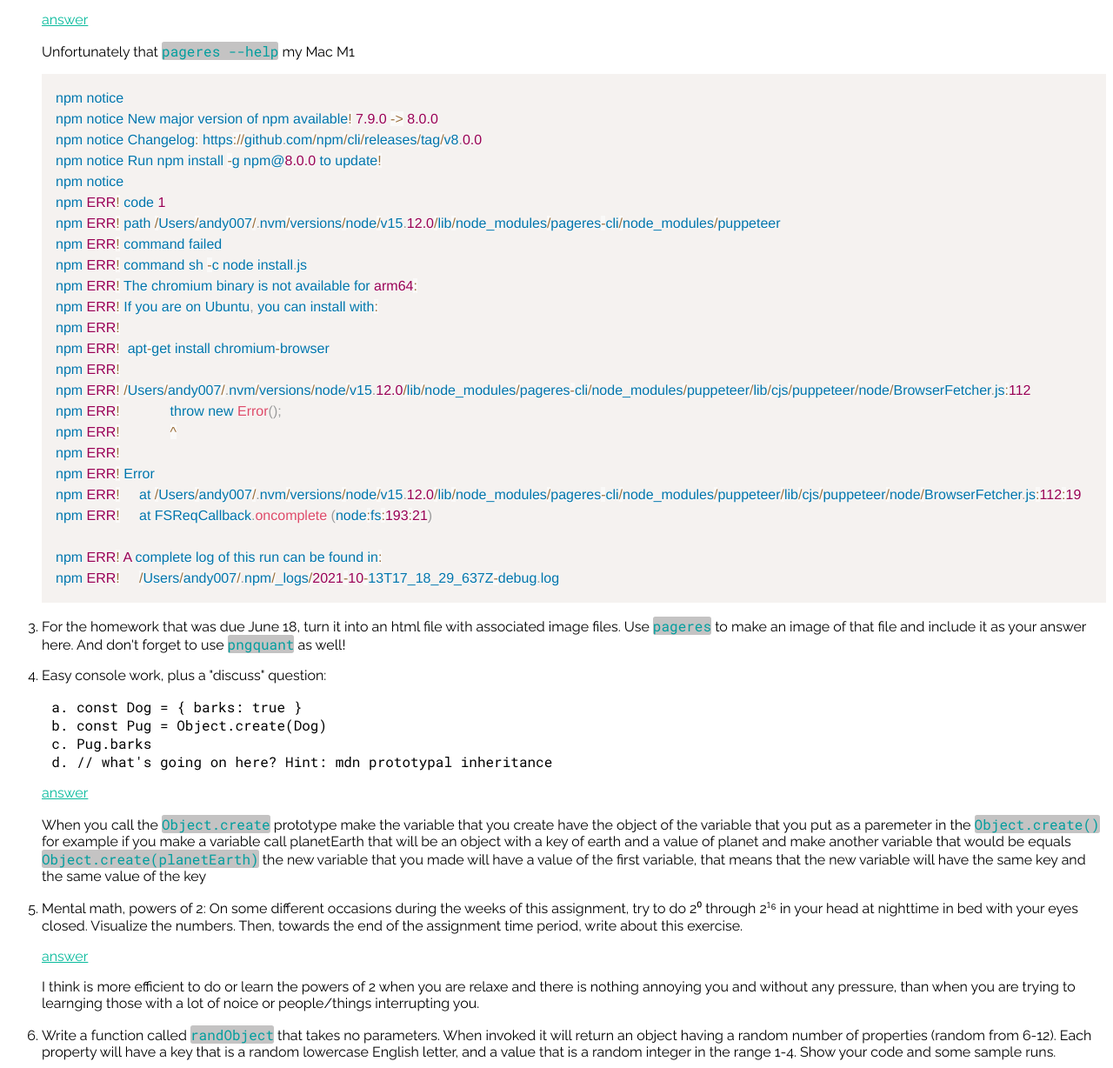
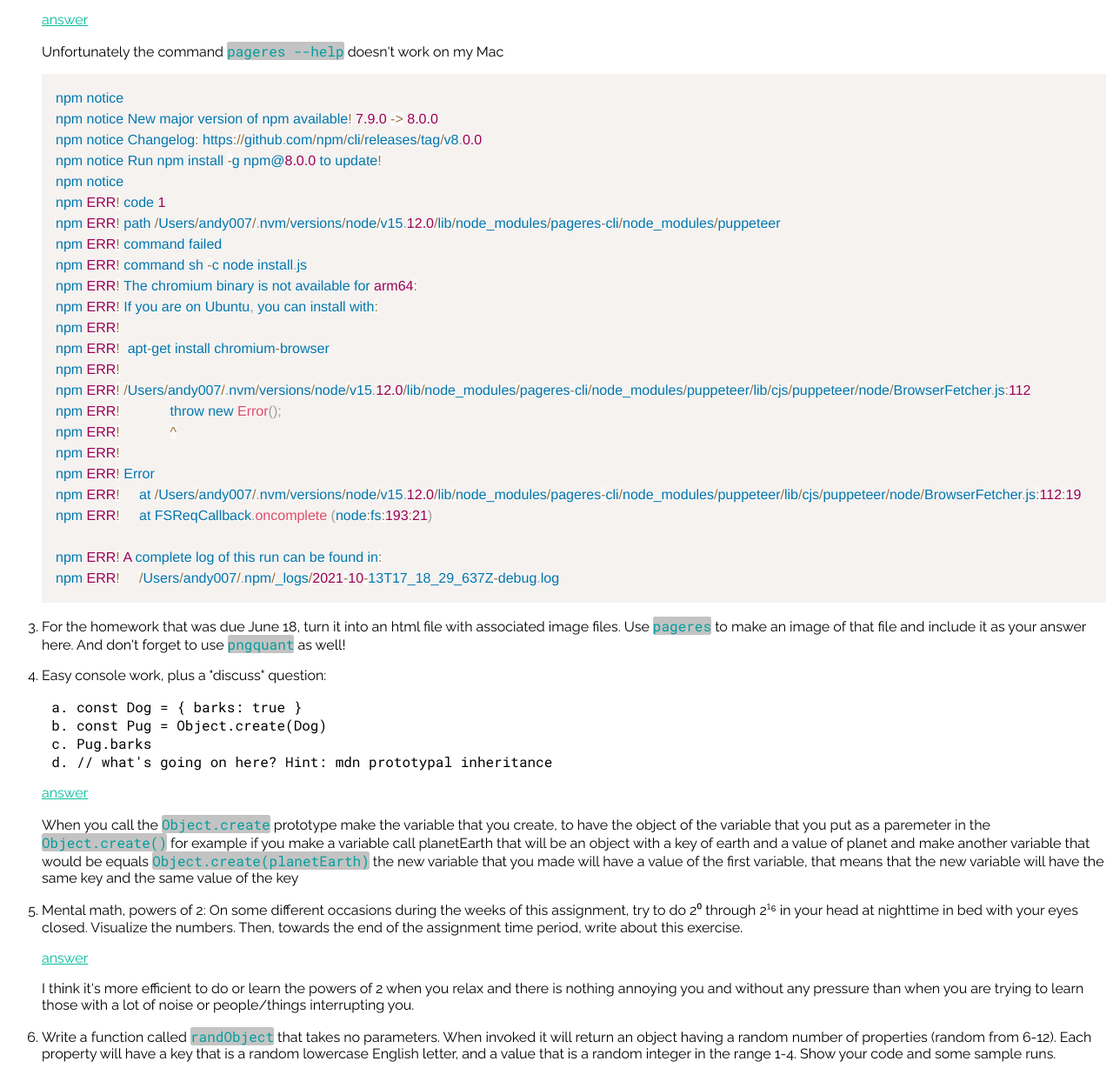
Before and after one commit to Andyagent007/Homework, a plain HTML site: page 2021-10-31/hw2021-10-31.html in a window 1280 px wide. Shown: the part 452-1680 px from the top of the page at 87% size. Drawn offline with nearby package versions, Linux system fonts and the light colour scheme.

Commit message:
Modidy the homework due October 31

```diff
--- a/2021-10-31/hw2021-10-31.html
+++ b/2021-10-31/hw2021-10-31.html
@@ -133,7 +133,7 @@
                 </p>
                 <p class="answer">answer</p>
                 <p class="assignment">
-                    That is a great question that I can't answer or prove because there is no prove of it yet, there are a lot of conjecture or theorem trying to prove it, like the <A href="https://en.wikipedia.org/wiki/Twin_prime#Brun's_theorem">Brun's theorem</A>, the <A href="https://en.wikipedia.org/wiki/Twin_prime#Twin_prime_conjecture">Twin prime conjecture</A>, the <A href="https://en.wikipedia.org/wiki/Twin_prime#First_Hardy%E2%80%93Littlewood_conjecture">Hardy-Littlewood conjecture</A>, the <A href="https://en.wikipedia.org/wiki/Twin_prime#Polignac's_conjecture">Polignac's conjecture</A> and <A href="https://en.wikipedia.org/wiki/Twin_prime#Other_theorems_weaker_than_the_twin_prime_conjecture">other theorems weaker</A>, but they are not correctly so far.
+                    That is a great question that I can't answer or prove because there is no proof of it yet, there are a lot of conjecture or theorem trying to prove it, like the <A href="https://en.wikipedia.org/wiki/Twin_prime#Brun's_theorem">Brun's theorem</A>, the <A href="https://en.wikipedia.org/wiki/Twin_prime#Twin_prime_conjecture">Twin prime conjecture</A>, the <A href="https://en.wikipedia.org/wiki/Twin_prime#First_Hardy%E2%80%93Littlewood_conjecture">Hardy-Littlewood conjecture</A>, the <A href="https://en.wikipedia.org/wiki/Twin_prime#Polignac's_conjecture">Polignac's conjecture</A> and <A href="https://en.wikipedia.org/wiki/Twin_prime#Other_theorems_weaker_than_the_twin_prime_conjecture">other theorems weaker</A>, but they have no proven it yet.
                 </p>
             </li>
             <li class="list">
@@ -188,7 +188,7 @@
                 </p>
                 <p class="answer">answer</p>
                 <p class="assignment">
-                    Unfortunately that <span class="code">pageres --help</span> my Mac M1
+                    Unfortunately the command <span class="code">pageres --help</span> doesn't work on my Mac
                 </p>
                 <pre><code class="language-javascript">
                     npm notice
@@ -244,7 +244,7 @@
                 </p>
                 <p class="answer">answer</p>
                 <p class="assignment">
-                    When you call the <span class="code">Object.create</span> prototype make the variable that you create have the object of the variable that you put as a paremeter in the <span class="code">Object.create()</span> for example if you make a variable call planetEarth that will be an object with a key of earth and a value of planet and make another variable that would be equals <span class="code">Object.create(planetEarth)</span> the new variable that you made will have a value of the first variable, that means that the new variable will have the same key and the same value of the key
+                    When you call the <span class="code">Object.create</span> prototype make the variable that you create, to have the object of the variable that you put as a paremeter in the <span class="code">Object.create()</span> for example if you make a variable call planetEarth that will be an object with a key of earth and a value of planet and make another variable that would be equals <span class="code">Object.create(planetEarth)</span> the new variable that you made will have a value of the first variable, that means that the new variable will have the same key and the same value of the key
                 </p>
             </li>
             <li class="list">
@@ -253,7 +253,7 @@
                 </p>
                 <p class="answer">answer</p>
                 <p class="assignment">
-                    I think is more efficient to do or learn the powers of 2 when you are relaxe and there is nothing annoying you and without any pressure, than when you are trying to learnging those with a lot of noice or people/things interrupting you.
+                    I think it's more efficient to do or learn the powers of 2 when you relax and there is nothing annoying you and without any pressure than when you are trying to learn those with a lot of noise or people/things interrupting you.
                 </p>
             </li>
             <li class="list">
```
